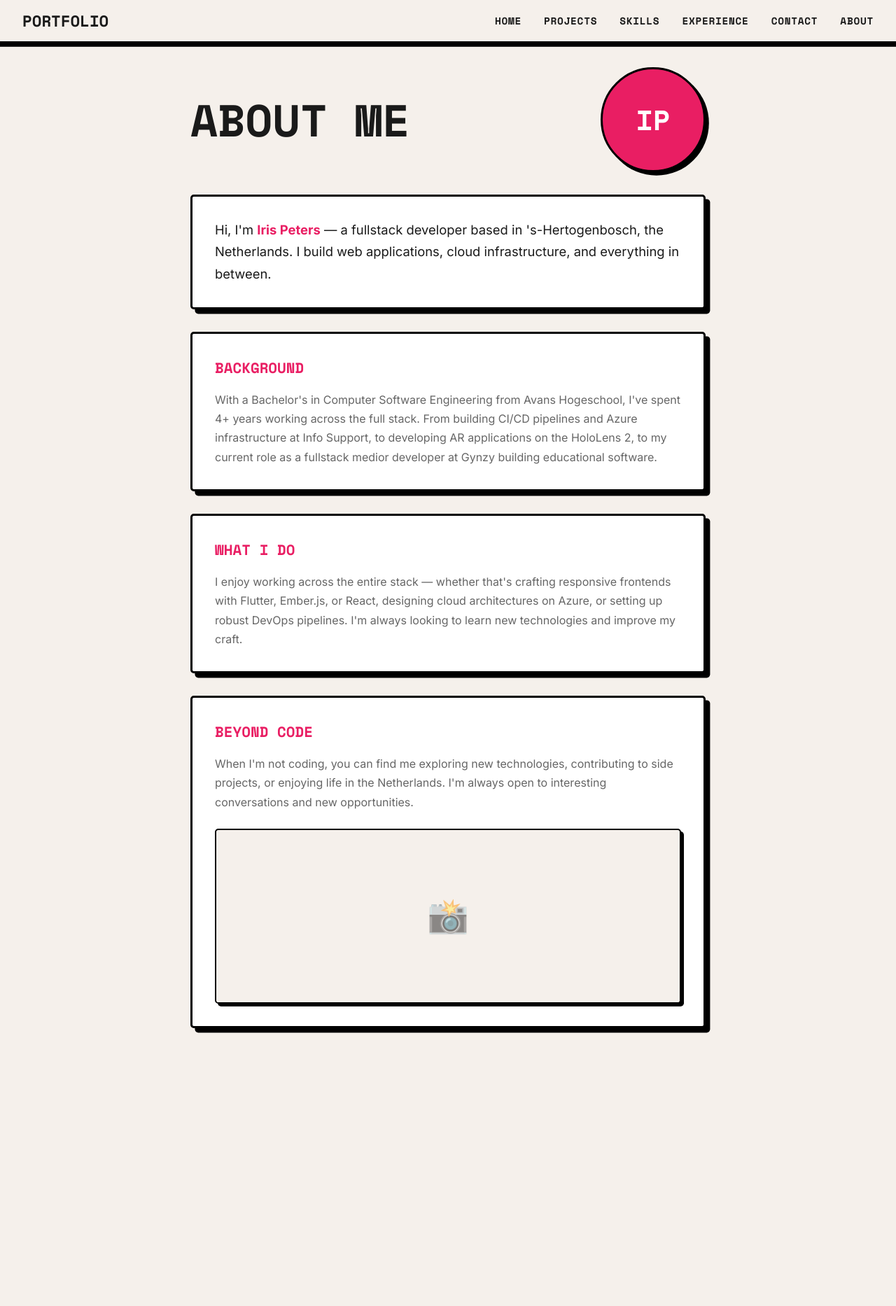
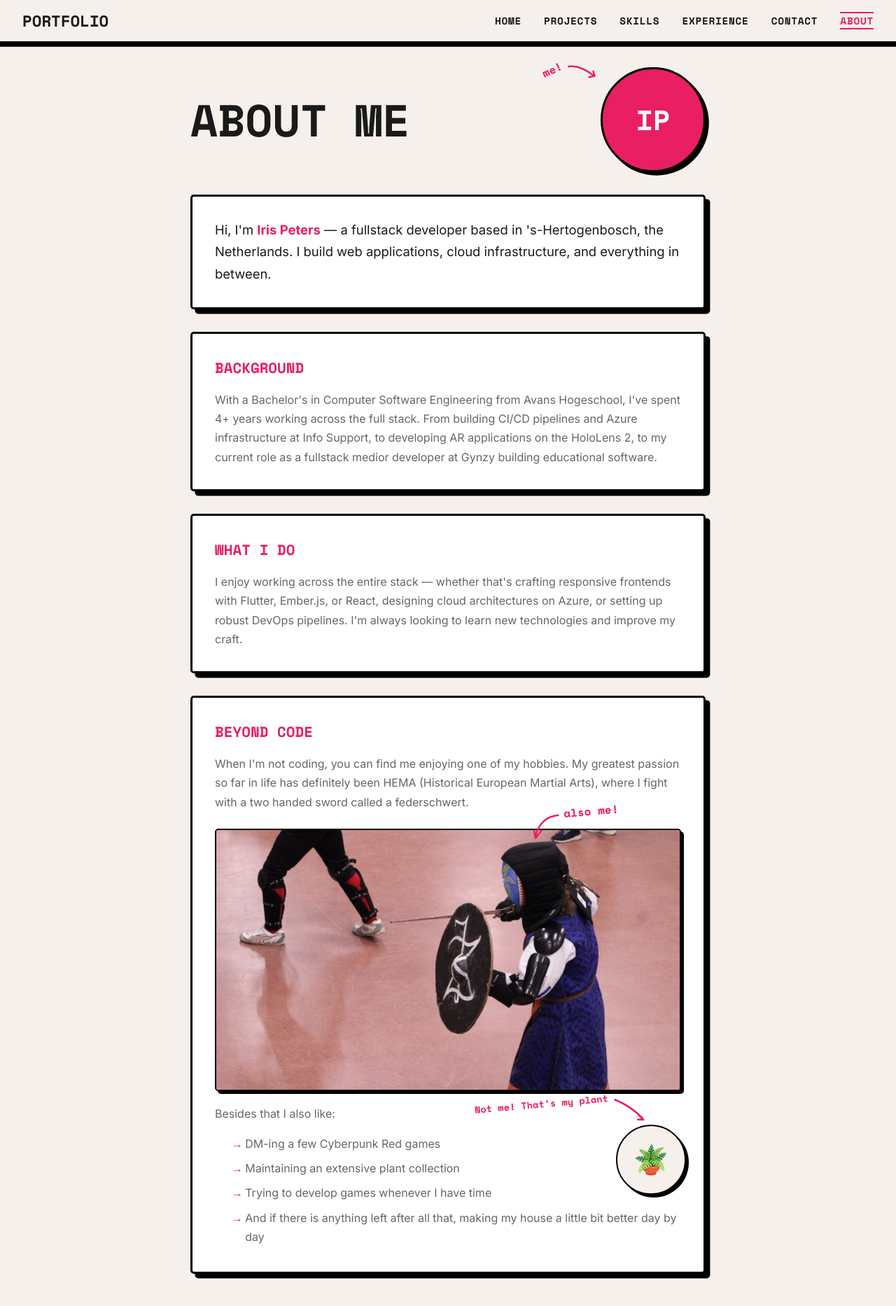
Before and after one commit to Noctilumina/portfolio-website, a React (Vite) app: page /portfolio-website/about in a window 1280 px wide. Shown: the top 1866 px of the page at 70% size. Before the commit the page ends 1565 px from the top, so only its background shows below. Built offline with nearby package versions, Linux system fonts and the light colour scheme.

Commit message:
feat: expanded about me, added navlink tracking

```diff
--- a/src/components/Navbar/Navbar.jsx
+++ b/src/components/Navbar/Navbar.jsx
@@ -15,6 +15,7 @@ export default function Navbar() {
   const [hidden, setHidden] = useState(false);
   const [mobileOpen, setMobileOpen] = useState(false);
   const [lastScrollY, setLastScrollY] = useState(0);
+  const [activeSection, setActiveSection] = useState('hero');
   const location = useLocation();
   const { startTransition } = usePageTransition();
   const hamburgerRef = useRef(null);
@@ -30,9 +31,37 @@ export default function Navbar() {
     return () => window.removeEventListener('scroll', handleScroll);
   }, [lastScrollY]);
 
+  // Track which section is currently in view on the home page
+  useEffect(() => {
+    if (location.pathname !== '/') return;
+
+    const sectionIds = NAV_ITEMS.map((item) => item.target);
+
+    const updateActive = () => {
+      const offset = 150;
+      let current = sectionIds[0];
+
+      for (const id of sectionIds) {
+        const el = document.getElementById(id);
+        if (el && el.getBoundingClientRect().top <= offset) {
+          current = id;
+        }
+      }
+
+      setActiveSection(current);
+    };
+
+    updateActive();
+    window.addEventListener('scroll', updateActive, { passive: true });
+    return () => window.removeEventListener('scroll', updateActive);
+  }, [location.pathname]);
+
+  const isOnAbout = location.pathname === '/about';
+  const isOnHome = location.pathname === '/';
+
   const scrollToSection = (target) => {
     setMobileOpen(false);
-    if (location.pathname !== '/') {
+    if (!isOnHome) {
       startTransition('/', { state: { scrollTo: target } });
       return;
     }
@@ -62,17 +91,19 @@ export default function Navbar() {
           {NAV_ITEMS.map((item) => (
             <button
               key={item.target}
-              className={styles.navLink}
+              className={`${styles.navLink} ${isOnHome && activeSection === item.target ? styles.navLinkActive : ''}`}
               onClick={() => scrollToSection(item.target)}
               role="listitem"
+              aria-current={isOnHome && activeSection === item.target ? 'true' : undefined}
             >
               {item.label}
             </button>
           ))}
           <button
-            className={styles.navLink}
+            className={`${styles.navLink} ${isOnAbout ? styles.navLinkActive : ''}`}
             onClick={() => { setMobileOpen(false); startTransition('/about'); }}
             role="listitem"
+            aria-current={isOnAbout ? 'page' : undefined}
           >
             About
           </button>
@@ -101,7 +132,7 @@ export default function Navbar() {
         {NAV_ITEMS.map((item) => (
           <button
             key={item.target}
-            className={styles.mobileLink}
+            className={`${styles.mobileLink} ${isOnHome && activeSection === item.target ? styles.mobileLinkActive : ''}`}
             onClick={() => { scrollToSection(item.target); closeMobileMenu(); }}
             tabIndex={mobileOpen ? 0 : -1}
           >
@@ -109,7 +140,7 @@ export default function Navbar() {
           </button>
         ))}
         <button
-          className={styles.mobileLink}
+          className={`${styles.mobileLink} ${isOnAbout ? styles.mobileLinkActive : ''}`}
           onClick={() => { closeMobileMenu(); startTransition('/about'); }}
           tabIndex={mobileOpen ? 0 : -1}
         >
--- a/src/components/Navbar/Navbar.module.css
+++ b/src/components/Navbar/Navbar.module.css
@@ -96,8 +96,14 @@
 .navLink:hover::after,
 .navLink:hover::before,
 .navLink:focus-visible::after,
-.navLink:focus-visible::before {
+.navLink:focus-visible::before,
+.navLinkActive::after,
+.navLinkActive::before {
   width: 100%;
+}
+
+.navLinkActive {
+  color: var(--color-primary);
 }
 
 .hamburger {
@@ -165,7 +171,8 @@
   cursor: pointer;
 }
 
-.mobileLink:hover {
+.mobileLink:hover,
+.mobileLinkActive {
   color: var(--color-primary);
 }
 
--- a/src/pages/About/About.jsx
+++ b/src/pages/About/About.jsx
@@ -2,19 +2,27 @@ import ScrollReveal from '../../components/ScrollReveal/ScrollReveal';
 import styles from './About.module.css';
 
 export default function About() {
+
   return (
     <main id="main-content" className={styles.page}>
       <article>
-        <ScrollReveal>
-          <div className={styles.header}>
-            <h1 className={styles.title}>About Me</h1>
+        <div className={styles.header}>
+          <h1 className={styles.title}>About Me</h1>
+          <div className={styles.portraitWrapper}>
+            <div className={styles.meLabel} aria-hidden="true">
+              <span>me!</span>
+              <svg width="40" height="40" viewBox="0 0 40 40" fill="none">
+                <path d="M5 5 C15 8, 25 18, 32 32" stroke="var(--color-primary)" strokeWidth="2.5" strokeLinecap="round" fill="none" />
+                <path d="M34 26 L33 33 L25 31" stroke="var(--color-primary)" strokeWidth="2.5" strokeLinecap="round" strokeLinejoin="round" fill="none" />
+              </svg>
+            </div>
             <div className={styles.portrait}>
               <span className={styles.portraitPlaceholder}>IP</span>
             </div>
           </div>
-        </ScrollReveal>
+        </div>
 
-        <ScrollReveal delay={0.1}>
+        <ScrollReveal>
           <div className={styles.card}>
             <div className={styles.intro}>
               <p>
@@ -46,10 +54,42 @@ export default function About() {
           <div className={styles.card}>
             <h2 className={styles.sectionTitle}>Beyond Code</h2>
             <p className={styles.text}>
-              When I'm not coding, you can find me exploring new technologies, contributing to side projects, or enjoying life in the Netherlands. I'm always open to interesting conversations and new opportunities.
+              When I'm not coding, you can find me enjoying one of my hobbies. My greatest passion so far in life has definitely been HEMA (Historical European Martial Arts), where I fight with a two handed sword called a federschwert.
             </p>
-            <div className={styles.beyondImage}>
-              <span className={styles.beyondPlaceholder}>📸</span>
+            <div className={styles.beyondImageWrapper}>
+              <div className={styles.alsoMeLabel} aria-hidden="true">
+                <svg width="50" height="45" viewBox="0 0 50 45" fill="none">
+                  <path d="M45 14 C30 14, 16 22, 10 42" stroke="var(--color-primary)" strokeWidth="2.5" strokeLinecap="round" fill="none" />
+                  <path d="M19 34 L10 44 L9 33" stroke="var(--color-primary)" strokeWidth="2.5" strokeLinecap="round" strokeLinejoin="round" fill="none" />
+                </svg>
+                <span>also me!</span>
+              </div>
+              <div className={styles.beyondImage}>
+                <img src={`${import.meta.env.BASE_URL}images/me_heimdall_games.jpeg`} alt="Iris at HEMA" className={styles.beyondImageImg} />
+              </div>
+            </div>
+            <p className={styles.text} style={{ marginTop: '1.2rem' }}>
+              Besides that I also like:
+            </p>
+            <ul className={styles.hobbyList}>
+              <li>DM-ing a few Cyberpunk Red games</li>
+              <li>Maintaining an extensive plant collection</li>
+              <li>Trying to develop games whenever I have time</li>
+              <li>And if there is anything left after all that, making my house a little bit better day by day</li>
+            </ul>
+            <div className={styles.plantSection}>
+              <div className={styles.plantLabelArea}>
+                <div className={styles.plantLabel} aria-hidden="true">
+                  <span>Not me! That's my plant</span>
+                  <svg width="50" height="45" viewBox="0 0 50 45" fill="none">
+                    <path d="M5 5 C15 10, 30 20, 42 35" stroke="var(--color-primary)" strokeWidth="2.5" strokeLinecap="round" fill="none" />
+                    <path d="M37 30 L43 37 L35 36" stroke="var(--color-primary)" strokeWidth="2.5" strokeLinecap="round" strokeLinejoin="round" fill="none" />
+                  </svg>
+                </div>
+              </div>
+              <div className={styles.plantCircle}>
+                <span className={styles.plantPlaceholder}>🪴</span>
+              </div>
             </div>
           </div>
         </ScrollReveal>
--- a/src/pages/About/About.module.css
+++ b/src/pages/About/About.module.css
@@ -17,6 +17,30 @@
   font-weight: 700;
   color: var(--color-text);
   text-transform: uppercase;
+}
+
+.portraitWrapper {
+  position: relative;
+  flex-shrink: 0;
+}
+
+.meLabel {
+  position: absolute;
+  top: -1.2rem;
+  left: -5rem;
+  display: flex;
+  flex-direction: row;
+  align-items: flex-start;
+  gap: 0.2rem;
+  font-family: var(--font-heading);
+  font-size: 1rem;
+  font-weight: 700;
+  color: var(--color-primary);
+  transform: rotate(-25deg);
+}
+
+.meLabel svg {
+  margin-top: 0.8rem;
 }
 
 .portrait {
@@ -46,10 +70,54 @@
   object-fit: cover;
 }
 
+.hobbyList {
+  margin-top: 0.75rem;
+  padding-left: 1.5rem;
+  list-style: none;
+}
+
+.hobbyList li {
+  font-size: 1rem;
+  line-height: 1.7;
+  color: var(--color-muted);
+  padding: 0.25rem 0;
+  position: relative;
+  padding-left: 1.2rem;
+}
+
+.hobbyList li::before {
+  content: '→';
+  position: absolute;
+  left: 0;
+  color: var(--color-primary);
+  font-weight: 700;
+}
+
+.beyondImageWrapper {
+  position: relative;
+  margin-top: 1.5rem;
+}
+
+.alsoMeLabel {
+  position: absolute;
+  top: -2.2rem;
+  right: 5.5rem;
+  display: flex;
+  flex-direction: row;
+  align-items: flex-start;
+  gap: 0.2rem;
+  font-family: var(--font-heading);
+  font-size: 1rem;
+  font-weight: 700;
+  color: var(--color-primary);
+  transform: rotate(-5deg);
+  z-index: 2;
+}
+
 .beyondImage {
-  margin-top: 1.5rem;
+  margin-top: 0;
   width: 100%;
-  height: 250px;
+  height: 375px;
   border: 0.15em solid var(--color-border);
   border-radius: 0.3em;
   box-shadow: 0.25em 0.25em 0 var(--color-shadow, #000);
@@ -69,15 +137,74 @@
   width: 100%;
   height: 100%;
   object-fit: cover;
+  object-position: center calc(50% - 25px);
+}
+
+.plantSection {
+  position: absolute;
+  right: -3rem;
+  top: 34rem;
+  display: flex;
+  flex-direction: column;
+  align-items: center;
+}
+
+.plantLabelArea {
+  position: relative;
+  margin-bottom: 0.8rem;
+  left: -8rem;
+  top: 1.5rem;
+}
+
+.plantLabel {
+  display: flex;
+  flex-direction: row;
+  align-items: flex-start;
+  gap: 0.3rem;
+  font-family: var(--font-heading);
+  font-size: 0.85rem;
+  font-weight: 700;
+  color: var(--color-primary);
+  transform: rotate(-5deg);
+  white-space: nowrap;
+}
+
+.plantLabel svg {
+  margin-top: 0.5rem;
+}
+
+.plantCircle {
+  width: 100px;
+  height: 100px;
+  border-radius: 50%;
+  border: 0.15em solid var(--color-border);
+  box-shadow: 0.25em 0.25em 0 var(--color-shadow, #000);
+  overflow: hidden;
+  background: var(--color-bg);
+  display: flex;
+  align-items: center;
+  justify-content: center;
+}
+
+.plantPlaceholder {
+  font-size: 2.5rem;
+}
+
+.plantImage {
+  width: 100%;
+  height: 100%;
+  object-fit: cover;
 }
 
 .card {
+  position: relative;
   background: var(--color-surface);
   border: 0.2em solid var(--color-border);
   border-radius: 0.3em;
   box-shadow: 0.4em 0.4em 0 var(--color-shadow, #000);
   padding: 2rem;
   margin-bottom: 2rem;
+  overflow: visible;
 }
 
 .intro {
```
Also changed, not shown: public/images/me_heimdall_games.jpeg (added).
